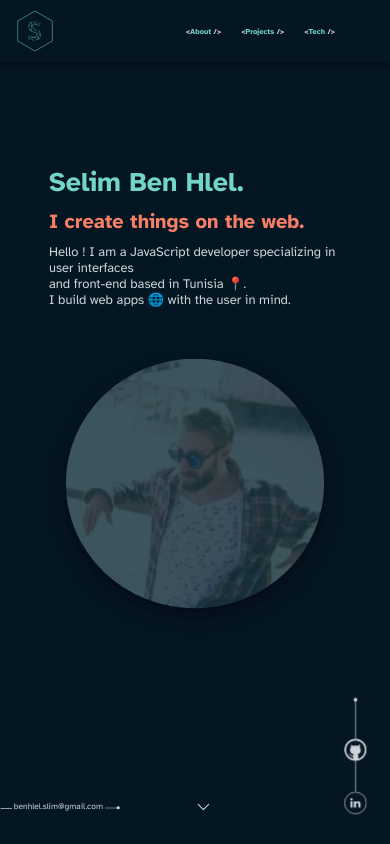
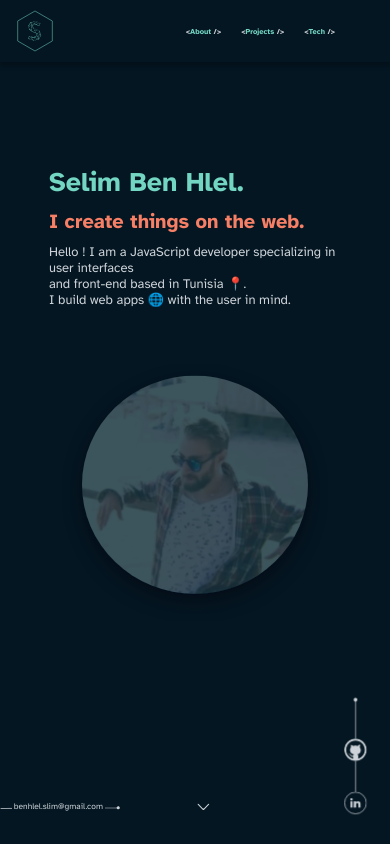
Before and after one commit to benhlel0slim/Portfolio, a Next.js app: page / in a window 390 px wide. Shown: the top 844 px of the page. Built offline with nearby package versions, Linux system fonts and the light colour scheme.

Commit message:
refactor: img size 425px

```diff
--- a/src/components/landing/landing.module.scss
+++ b/src/components/landing/landing.module.scss
@@ -112,4 +112,7 @@
     scale: 0.6;
     left: -40px;
   }
+  .img {
+    scale: 0.7;
+  }
 }
```
